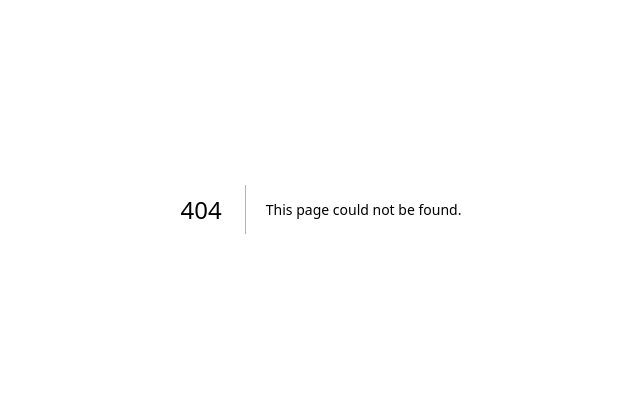
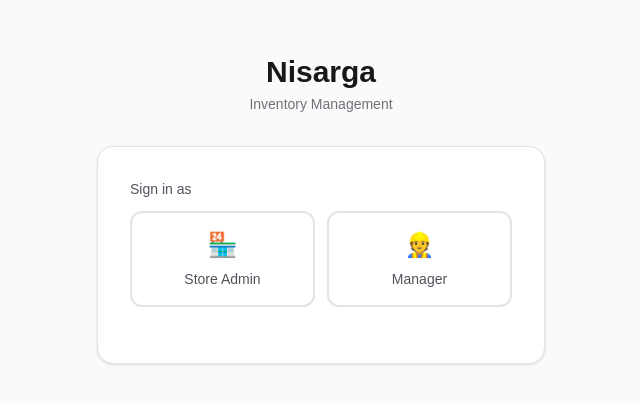
Before and after one commit to sandevadiga/nisarga, a Next.js app: page /login in a window 1280 px wide. Before the commit this address had no page. Shown: the part 191-594 px from the top of the page, without its empty margins (319-959 px from the left). Built offline with nearby package versions, Linux system fonts and the light colour scheme.

Commit message:
feat: implement login page with role-based redirection and add placeholder admin and manager dashboards

```diff
--- /dev/null
+++ b/app/admin/page.tsx
@@ -0,0 +1,10 @@
+export default function AdminPage() {
+  return (
+    <div className="min-h-screen bg-zinc-50 flex items-center justify-center">
+      <div className="text-center">
+        <h1 className="text-2xl font-bold text-zinc-900">Store Admin Dashboard</h1>
+        <p className="text-zinc-500 mt-2">Coming soon — products & locations</p>
+      </div>
+    </div>
+  );
+}
--- /dev/null
+++ b/app/login/page.tsx
@@ -0,0 +1,130 @@
+"use client";
+
+import { useState } from "react";
+import { useRouter } from "next/navigation";
+
+type Role = "ADMIN" | "MANAGER";
+
+export default function LoginPage() {
+  const router = useRouter();
+  const [selectedRole, setSelectedRole] = useState<Role | null>(null);
+  const [email, setEmail] = useState("");
+  const [password, setPassword] = useState("");
+  const [error, setError] = useState("");
+  const [loading, setLoading] = useState(false);
+
+  async function handleSubmit(e: React.FormEvent) {
+    e.preventDefault();
+    setError("");
+    setLoading(true);
+
+    const res = await fetch("/api/auth/login", {
+      method: "POST",
+      headers: { "Content-Type": "application/json" },
+      body: JSON.stringify({ email, password }),
+    });
+
+    const data = await res.json();
+    setLoading(false);
+
+    if (!res.ok) {
+      setError(data.error ?? "Login failed");
+      return;
+    }
+
+    router.push(data.user.role === "ADMIN" ? "/admin" : "/manager");
+  }
+
+  return (
+    <div className="min-h-screen bg-zinc-50 flex items-center justify-center p-4">
+      <div className="w-full max-w-md">
+        {/* Header */}
+        <div className="text-center mb-8">
+          <h1 className="text-3xl font-bold text-zinc-900">Nisarga</h1>
+          <p className="text-zinc-500 mt-1 text-sm">Inventory Management</p>
+        </div>
+
+        <div className="bg-white rounded-2xl shadow-sm border border-zinc-200 p-8">
+          {/* Role selector */}
+          <p className="text-sm font-medium text-zinc-600 mb-3">Sign in as</p>
+          <div className="grid grid-cols-2 gap-3 mb-6">
+            <button
+              type="button"
+              onClick={() => setSelectedRole("ADMIN")}
+              className={`flex flex-col items-center gap-2 p-4 rounded-xl border-2 transition-all ${
+                selectedRole === "ADMIN"
+                  ? "border-zinc-900 bg-zinc-900 text-white"
+                  : "border-zinc-200 text-zinc-600 hover:border-zinc-400"
+              }`}
+            >
+              <span className="text-2xl">🏪</span>
+              <span className="text-sm font-medium">Store Admin</span>
+            </button>
+            <button
+              type="button"
+              onClick={() => setSelectedRole("MANAGER")}
+              className={`flex flex-col items-center gap-2 p-4 rounded-xl border-2 transition-all ${
+                selectedRole === "MANAGER"
+                  ? "border-zinc-900 bg-zinc-900 text-white"
+                  : "border-zinc-200 text-zinc-600 hover:border-zinc-400"
+              }`}
+            >
+              <span className="text-2xl">👷</span>
+              <span className="text-sm font-medium">Manager</span>
+            </button>
+          </div>
+
+          {/* Form — shown after role selection */}
+          {selectedRole && (
+            <form onSubmit={handleSubmit} className="space-y-4">
+              <div>
+                <label className="block text-sm font-medium text-zinc-700 mb-1">
+                  Email
+                </label>
+                <input
+                  type="email"
+                  required
+                  value={email}
+                  onChange={(e) => setEmail(e.target.value)}
+                  placeholder={
+                    selectedRole === "ADMIN"
+                      ? "admin@nisarga.com"
+                      : "manager@nisarga.com"
+                  }
+                  className="w-full px-3 py-2 rounded-lg border border-zinc-300 text-sm focus:outline-none focus:ring-2 focus:ring-zinc-900 focus:border-transparent"
+                />
+              </div>
+              <div>
+                <label className="block text-sm font-medium text-zinc-700 mb-1">
+                  Password
+                </label>
+                <input
+                  type="password"
+                  required
+                  value={password}
+                  onChange={(e) => setPassword(e.target.value)}
+                  placeholder="••••••••"
+                  className="w-full px-3 py-2 rounded-lg border border-zinc-300 text-sm focus:outline-none focus:ring-2 focus:ring-zinc-900 focus:border-transparent"
+                />
+              </div>
+
+              {error && (
+                <p className="text-sm text-red-500 bg-red-50 px-3 py-2 rounded-lg">
+                  {error}
+                </p>
+              )}
+
+              <button
+                type="submit"
+                disabled={loading}
+                className="w-full py-2.5 bg-zinc-900 text-white rounded-lg text-sm font-medium hover:bg-zinc-700 disabled:opacity-50 transition-colors"
+              >
+                {loading ? "Signing in…" : "Sign in"}
+              </button>
+            </form>
+          )}
+        </div>
+      </div>
+    </div>
+  );
+}
--- /dev/null
+++ b/app/manager/page.tsx
@@ -0,0 +1,10 @@
+export default function ManagerPage() {
+  return (
+    <div className="min-h-screen bg-zinc-50 flex items-center justify-center">
+      <div className="text-center">
+        <h1 className="text-2xl font-bold text-zinc-900">Manager Dashboard</h1>
+        <p className="text-zinc-500 mt-2">Coming soon — allocate inventory</p>
+      </div>
+    </div>
+  );
+}
--- a/next.config.ts
+++ b/next.config.ts
@@ -1,9 +1,5 @@
 import type { NextConfig } from "next";
 
-const nextConfig: NextConfig = {
-  turbopack: {
-    root: __dirname,
-  },
-};
+const nextConfig: NextConfig = {};
 
 export default nextConfig;
```
